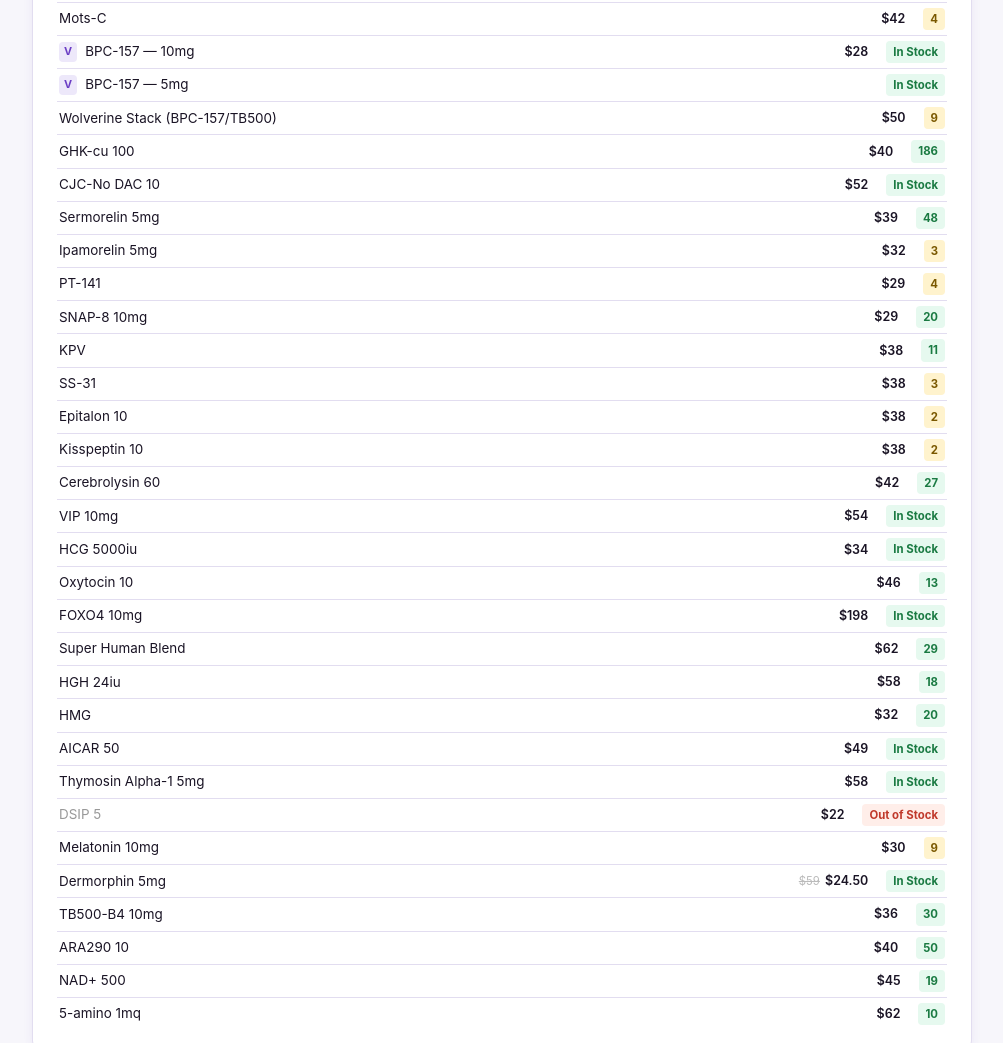
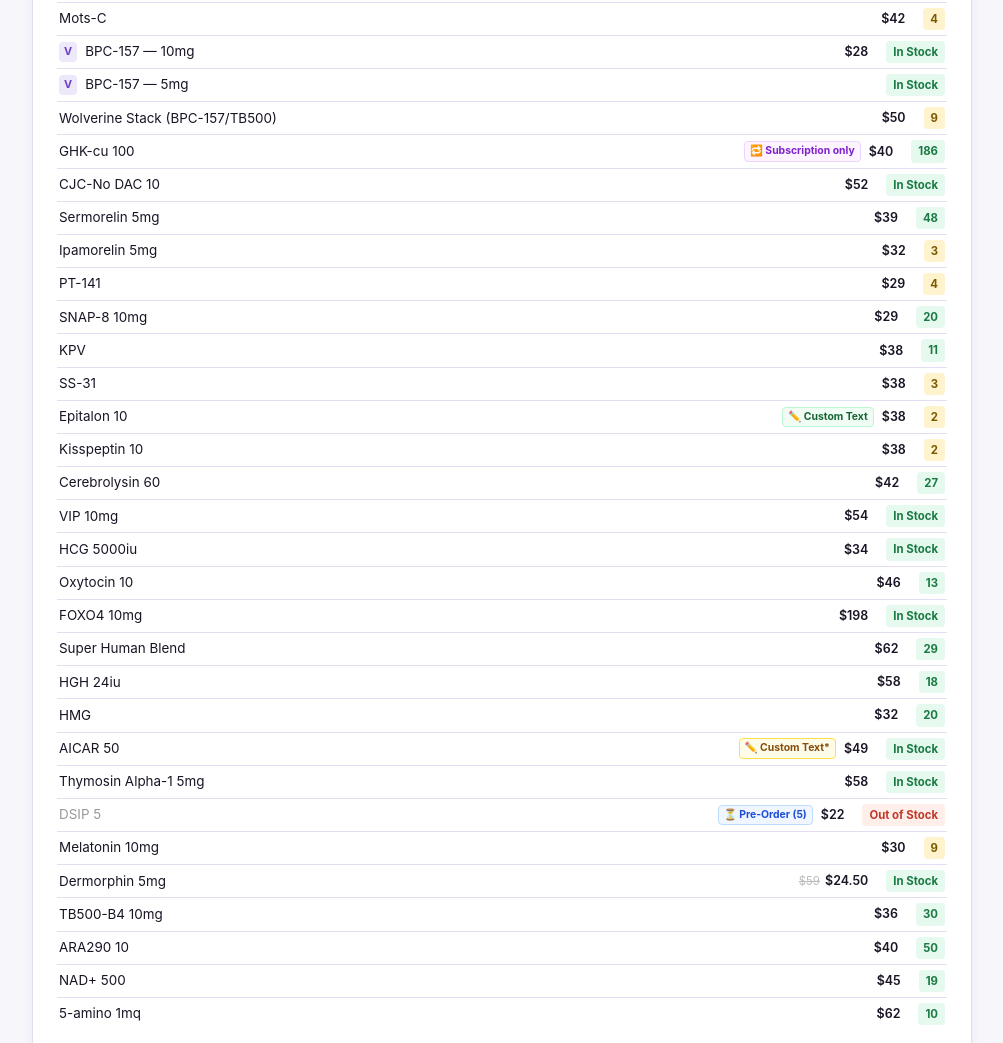
Before and after one commit to viktord2/add-to-cart-qa-dashboard, a website: page docs/simulations/v3-queen-peptides-simulations.html in a window 1280 px wide. Shown: the part 1472-2515 px from the top of the page, without its empty margins (138-1141 px from the left). Drawn offline with Linux system fonts and the light colour scheme.

Commit message:
feat: update product labels, limits, and modifiers on v3-queen-peptides page
- Semaglutide 30mg: Pre-order (no limit)
- DSIP 5: Pre-order (limit 5 items)
- GHK-cu 100: Subscription only
- Klow 80mg: Subscription + one-time purchase
- Epitalon 10: optional custom text modifier
- AICAR 50: required custom text modifier
- Add badge CSS (pre-order, subscription, custom-text) to match goldie-celeste style

Co-Authored-By: Claude Sonnet 4.6 <noreply@anthropic.com>

```diff
--- a/docs/simulations/v3-queen-peptides-simulations.html
+++ b/docs/simulations/v3-queen-peptides-simulations.html
@@ -343,6 +343,28 @@
       color: var(--brand);
       border-top: 2px solid var(--brand);
       background: var(--brand-light);
+    }
+
+    /* pre-order / subscription / custom-text badges */
+    .badge-pre-order {
+      font-size: .65rem; font-weight: 700;
+      background: #eff6ff; color: #1d4ed8; border: 1px solid #bfdbfe;
+      border-radius: 4px; padding: 1px 5px; white-space: nowrap; flex-shrink: 0; cursor: help;
+    }
+    .badge-subscription {
+      font-size: .65rem; font-weight: 700;
+      background: #fdf4ff; color: #7e22ce; border: 1px solid #e9d5ff;
+      border-radius: 4px; padding: 1px 5px; white-space: nowrap; flex-shrink: 0; cursor: help;
+    }
+    .badge-custom-text {
+      font-size: .65rem; font-weight: 700;
+      background: #f0fdf4; color: #166534; border: 1px solid #bbf7d0;
+      border-radius: 4px; padding: 1px 5px; white-space: nowrap; flex-shrink: 0; cursor: help;
+    }
+    .badge-custom-text-required {
+      font-size: .65rem; font-weight: 700;
+      background: #fefce8; color: #854d0e; border: 1px solid #fde047;
+      border-radius: 4px; padding: 1px 5px; white-space: nowrap; flex-shrink: 0; cursor: help;
     }
 
     /* sale badge */
@@ -557,7 +579,7 @@
           <li>Reta 30mg <span class="stock-badge stock-in">50</span></li>
           <li>Reta 40mg <span class="stock-badge stock-in">34</span></li>
           <li class="oos">Semaglutide 10mg <span class="stock-badge stock-oos">Out of Stock</span></li>
-          <li class="oos">Semaglutide 30mg <span class="stock-badge stock-oos">Out of Stock</span></li>
+          <li class="oos">Semaglutide 30mg <span class="badge-pre-order" title="Pre-order — No limit">⏳ Pre-Order</span><span class="stock-badge stock-oos">Out of Stock</span></li>
           <li>Survodutide 10mg <span class="stock-badge stock-in">10</span></li>
           <li>Sema+Cagri 10 <span class="stock-badge stock-in">65</span></li>
           <li>Reta+Cagri 10 <span class="stock-badge stock-in">29</span></li>
@@ -572,7 +594,7 @@
           <li>BPC-157 — 10mg <span class="stock-badge stock-in">In Stock</span></li>
           <li>BPC-157 — 5mg <span class="stock-badge stock-in">In Stock</span></li>
           <li>Wolverine Stack (BPC-157/TB500) <span class="stock-badge stock-low">9</span></li>
-          <li>GHK-cu 100 <span class="stock-badge stock-in">186</span></li>
+          <li>GHK-cu 100 <span class="badge-subscription" title="Subscription only — one-time purchase not available">🔁 Subscription only</span><span class="stock-badge stock-in">186</span></li>
           <li>CJC-No DAC 10 <span class="stock-badge stock-in">In Stock</span></li>
           <li>Sermorelin 5mg <span class="stock-badge stock-in">48</span></li>
           <li>Ipamorelin 5mg <span class="stock-badge stock-low">3</span></li>
@@ -580,7 +602,7 @@
           <li>SNAP-8 10mg <span class="stock-badge stock-in">20</span></li>
           <li>KPV <span class="stock-badge stock-in">11</span></li>
           <li>SS-31 <span class="stock-badge stock-low">3</span></li>
-          <li>Epitalon 10 <span class="stock-badge stock-low">2</span></li>
+          <li>Epitalon 10 <span class="badge-custom-text" title="Custom text: text box (optional)">✏️ Custom Text</span><span class="stock-badge stock-low">2</span></li>
           <li>Kisspeptin 10 <span class="stock-badge stock-low">2</span></li>
           <li>Cerebrolysin 60 <span class="stock-badge stock-in">27</span></li>
           <li>VIP 10mg <span class="stock-badge stock-in">In Stock</span></li>
@@ -590,9 +612,9 @@
           <li>Super Human Blend <span class="stock-badge stock-in">29</span></li>
           <li>HGH 24iu <span class="stock-badge stock-in">18</span></li>
           <li>HMG <span class="stock-badge stock-in">20</span></li>
-          <li>AICAR 50 <span class="stock-badge stock-in">In Stock</span></li>
+          <li>AICAR 50 <span class="badge-custom-text-required" title="Custom text required: text box (required)">✏️ Custom Text*</span><span class="stock-badge stock-in">In Stock</span></li>
           <li>Thymosin Alpha-1 5mg <span class="stock-badge stock-in">In Stock</span></li>
-          <li class="oos">DSIP 5 <span class="stock-badge stock-oos">Out of Stock</span></li>
+          <li class="oos">DSIP 5 <span class="badge-pre-order" title="Pre-order — Limit: 5 items">⏳ Pre-Order (5)</span><span class="stock-badge stock-oos">Out of Stock</span></li>
           <li>Melatonin 10mg <span class="stock-badge stock-low">9</span></li>
           <li>Dermorphin 5mg <span class="stock-badge stock-in">In Stock</span></li>
           <li>TB500-B4 10mg <span class="stock-badge stock-in">30</span></li>
@@ -623,7 +645,7 @@
       <div class="category-card">
         <h3><span class="icon">✨</span> Skin &amp; Beauty</h3>
         <ul class="product-list">
-          <li>Klow 80mg <span class="stock-badge stock-in">44</span></li>
+          <li>Klow 80mg <span class="badge-subscription" title="Subscription available — one-time purchase also available">🔁 Subscription + one-time</span><span class="stock-badge stock-in">44</span></li>
           <li>Glow 70mg <span class="stock-badge stock-in">27</span></li>
           <li>GHK-cu Serum <span class="stock-badge stock-low">2</span></li>
           <li>Salmon DNA Serum Peptide <span class="stock-badge stock-low">3</span></li>
```
